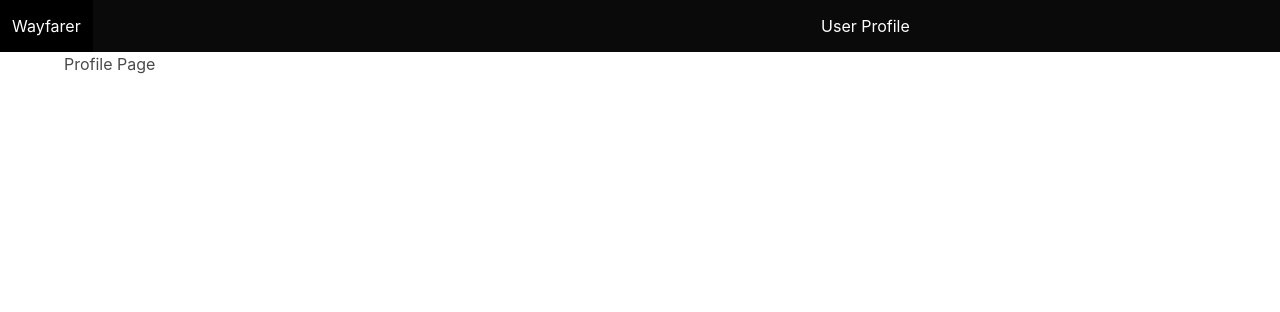
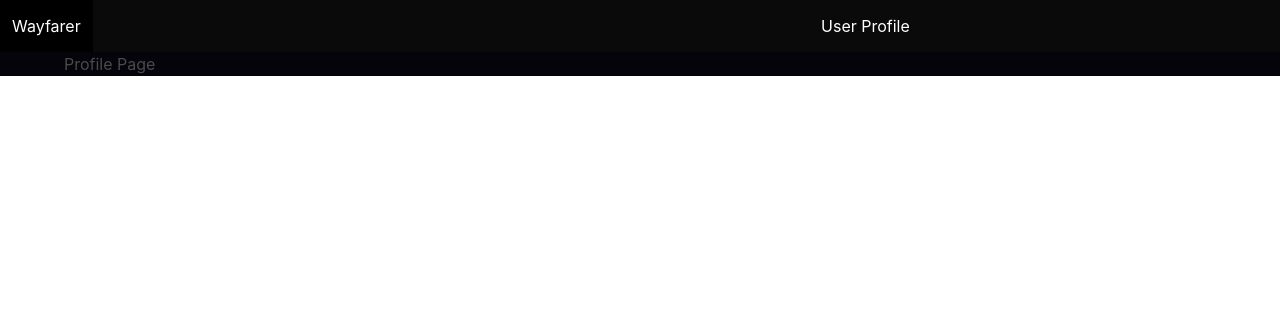
Before and after one commit to RonnellValdez/Wayfarer-DjangoPy, a Django app: page /profile in a window 1280 px wide. Shown: the top 312 px of the page. Run offline with Django 3.2, Linux system fonts and the light colour scheme.

Commit message:
Added background color to CSS and imported 'ForeignKey' into models.py

```diff
--- a/main_app/models.py
+++ b/main_app/models.py
@@ -1,5 +1,5 @@
 from django.db import models
-from django.db.models import Model, CharField, BooleanField, TextField, DateTimeField, OneToOneField
+from django.db.models import Model, CharField, BooleanField, TextField, DateTimeField, OneToOneField, ForeignKey
 from django.contrib.auth.models import User
 # Create your models here.
 
--- a/main_app/static/styles/main.css
+++ b/main_app/static/styles/main.css
@@ -1,5 +1,5 @@
 body {
-
+    background-color: #05040A;
 }
 
 .hero-carousel {
```
